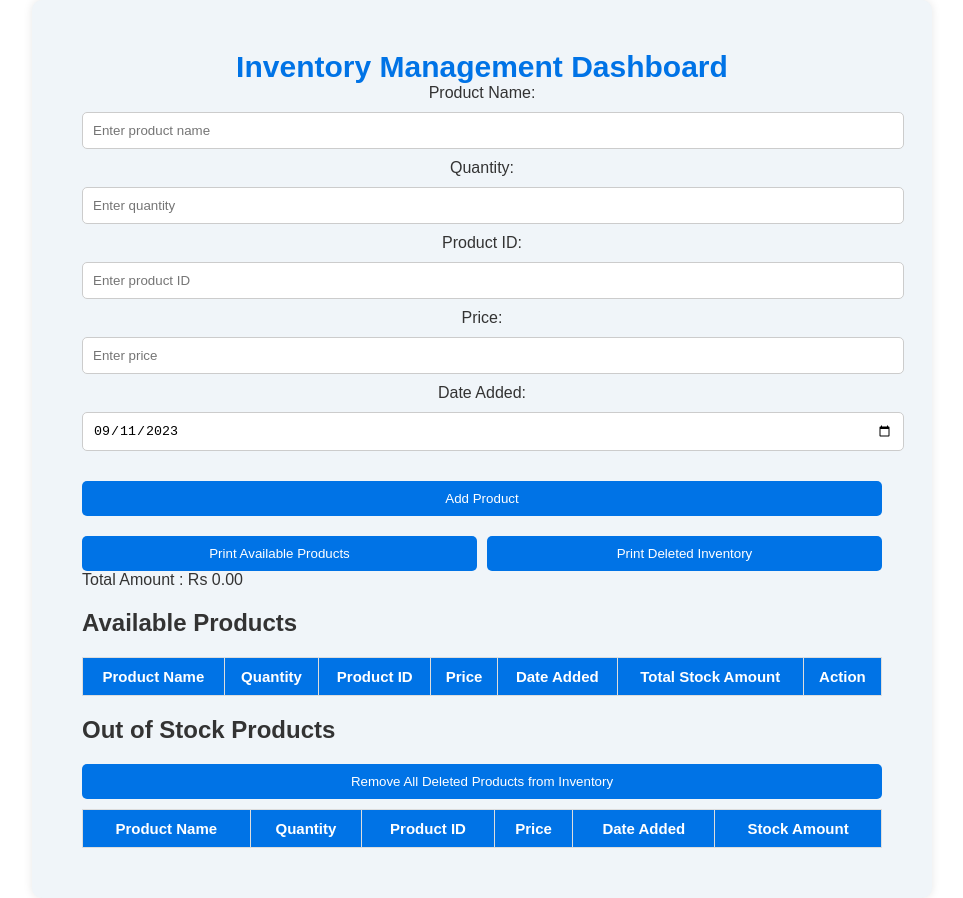
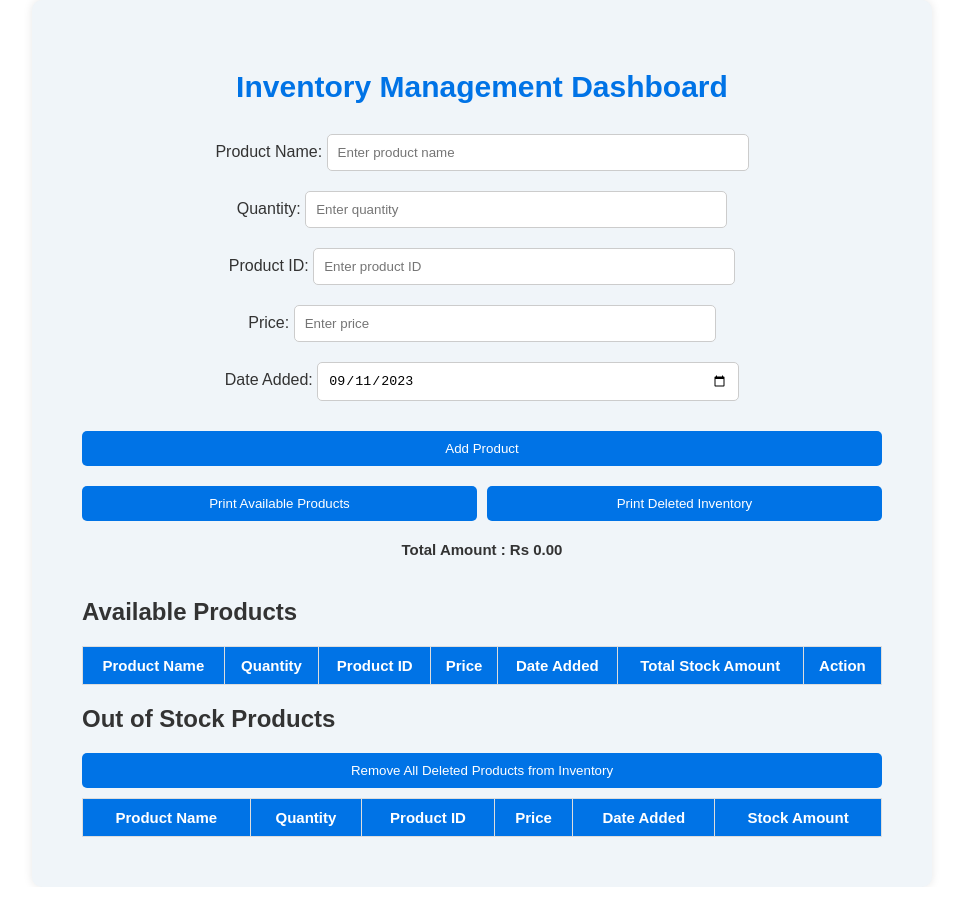
Before and after one commit to VAggarwal97/Frontend-Inventory-Management, a plain HTML site: page index.html in a window 1280 px wide. Shown: the whole page, without its empty margins (158-1121 px from the left). Drawn offline with Linux system fonts and the light colour scheme.

Commit message:
Update styles.css

```diff
--- a/styles.css
+++ b/styles.css
@@ -29,7 +29,7 @@ body {
 
 h1 {
   text-align: center;
-  margin: 0px;
+  margin: 20px;
   color: #0073e6;
   font-size: 30px;
   font-weight: 900;
@@ -55,7 +55,7 @@ input[type="date"] {
   padding: 10px;
   border: 1px solid #ccc;
   border-radius: 5px;
-  width: 100%; /* Change width to 100% for full-width responsiveness */
+  width: 400px; /* Change width to 100% for full-width responsiveness */
   margin: 10px 0; /* Adjust margin for spacing */
 }
 
@@ -169,7 +169,7 @@ tr.zero-quantity {
     padding: 10px;
     border: 1px solid #ccc;
     border-radius: 5px;
-    width: 50%;
+    width: 200px;
     margin: 10px 0;
   }
 
@@ -184,7 +184,6 @@ tr.zero-quantity {
 
 .stockout {
   margin-top: 100px;
-  max-width:800px;
 }
 
 /* Add styles for the "Edit" and "Delete" buttons */
@@ -213,3 +212,9 @@ tr.zero-quantity {
   background-color: #919191;
   color: #002701;
 }
+.totalamount {
+  font-weight: 900;
+  font-size: 15px;
+  text-align: center;
+  padding: 20px;
+}
```
